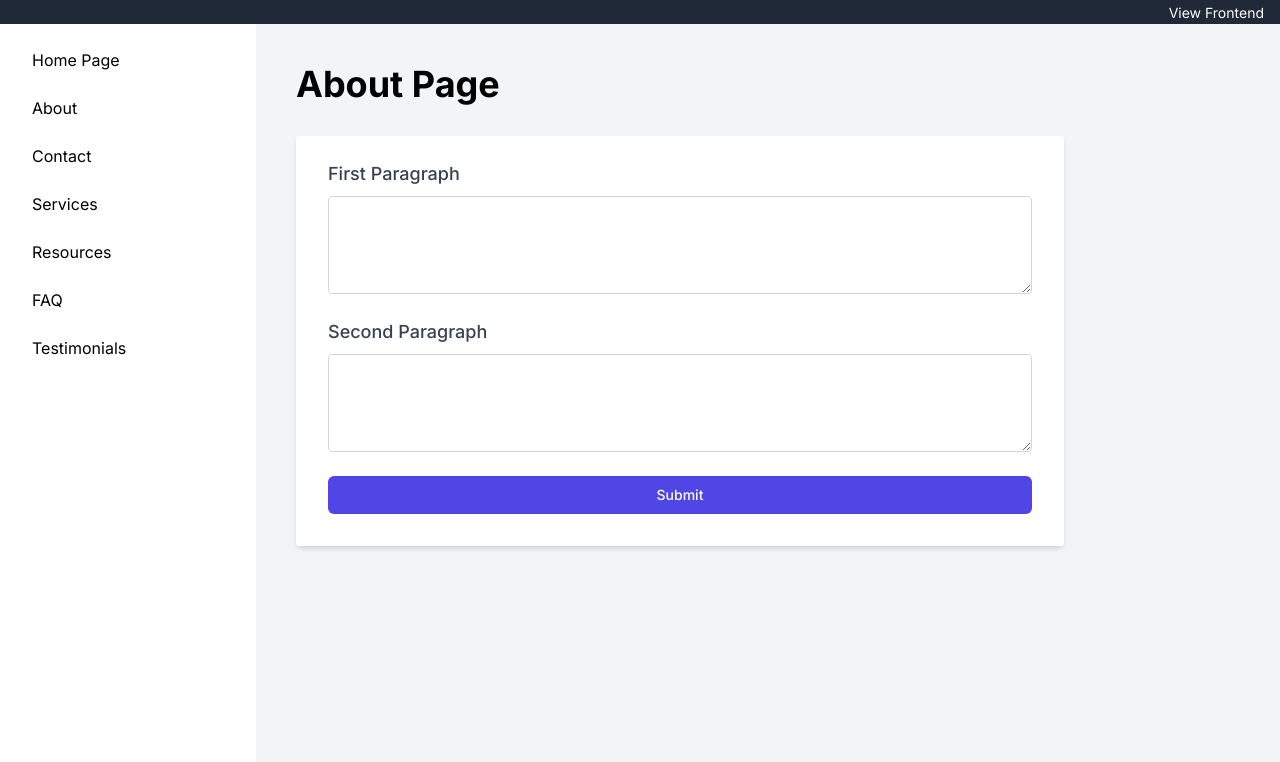
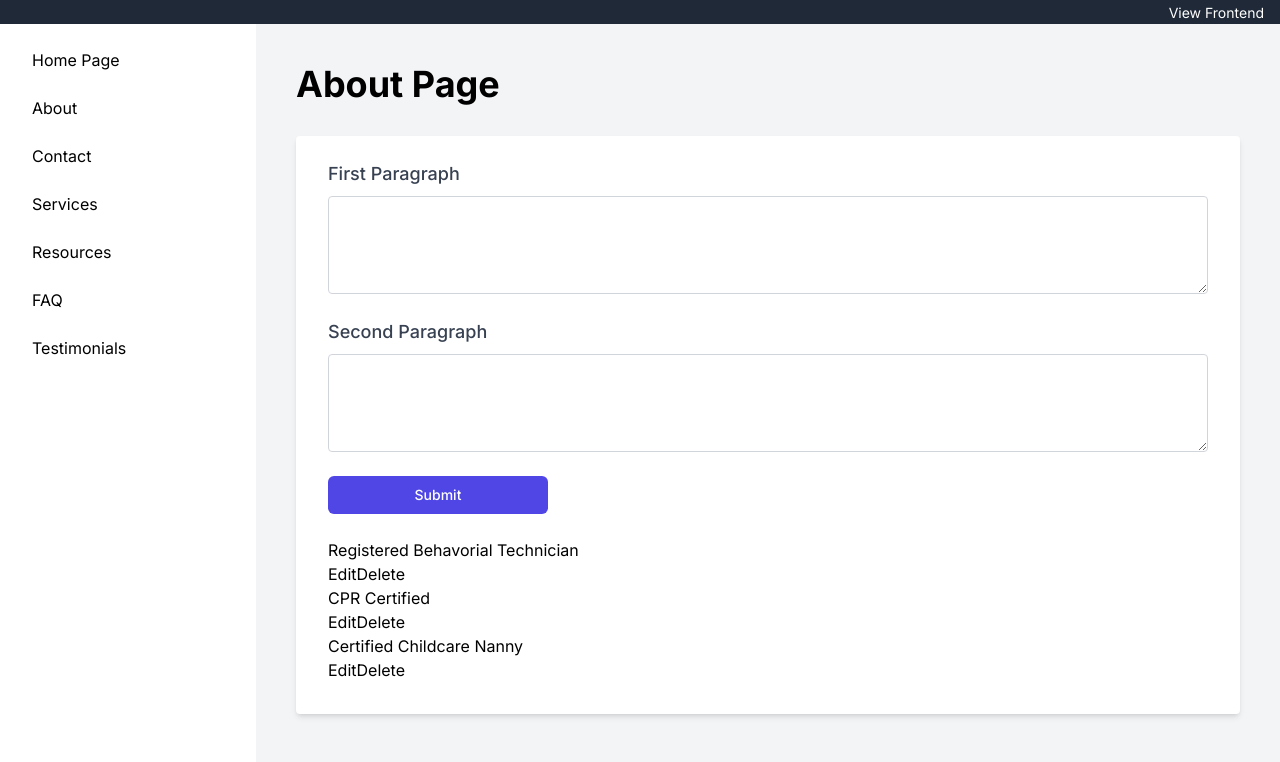
Before and after one commit to AdeshPawaroo/Hackathon, a Next.js app: page /dashboard/about in a window 1280 px wide. Shown: the top 762 px of the page. Built offline with nearby package versions, Linux system fonts and the light colour scheme.

Commit message:
added base/unstyled certifications panel

```diff
--- a/app/about/page.tsx
+++ b/app/about/page.tsx
@@ -1,15 +1,26 @@
 import React from 'react';
 import Image from 'next/image';
 
+// const aboutParagraphs = [
+//   "Growing up as an only child with a busy single mom, I understood loneliness and made it my mission to prevent it in as many children as possible. Since receiving my certifications in 2019, I have been dedicated to providing love, guidance, and fun learning experiences to every child and family I work with.",
+//   "I'm not just a nanny; I'm a mentor, a tutor, and a friend. My journey has led me to earn a Registered Behavior Technician certification, allowing me to offer specialized care for children with different needs. My motto is simple: 'You're There for Them, and I'm Here For You.'"
+// ];
+
 const aboutParagraphs = [
-  "Growing up as an only child with a busy single mom, I understood loneliness and made it my mission to prevent it in as many children as possible. Since receiving my certifications in 2019, I have been dedicated to providing love, guidance, and fun learning experiences to every child and family I work with.",
-  "I'm not just a nanny; I'm a mentor, a tutor, and a friend. My journey has led me to earn a Registered Behavior Technician certification, allowing me to offer specialized care for children with different needs. My motto is simple: 'You're There for Them, and I'm Here For You.'"
+    "Growing up as an only child with a busy single mom, I understood loneliness and made it my mission to prevent it in as many children as possible. I have been dedicated to providing love, guidance, and fun learning experiences to every child and family I work with. I'm not just a nanny; I'm a mentor, a tutor, and a friend. My motto is simple: 'You're There for Them, and I'm Here For You.'",
+    ""
+];
+
+const certifications = [
+    'Registered Behavorial Technician',
+    'CPR Certified',
+    'Certified Childcare Nanny'
 ];
 
 
 export default function AboutPage() {
   return (
-      <div className="container mx-auto p-4 flex flex-col md:flex-row items-center">
+      <div className="container mx-auto p-4 flex flex-col md:flex-row items-center text-center border">
           <div className="flex-1">
               <Image
                   src="/flower.jpg"
@@ -25,6 +36,12 @@ export default function AboutPage() {
                   <p key={index} className="mb-2">{paragraph}</p>
               ))}
           </div>
+          <div className="flex-1 p-4">
+            <h1 className="text-2xl font-bold mb-4">Certifications</h1>
+            {certifications.map((cert, index) => (
+                <p key={index} className="mb-2">{cert}</p>
+            ))}
+          </div>
       </div>
   );
 }
--- a/app/dashboard/about/page.tsx
+++ b/app/dashboard/about/page.tsx
@@ -1,11 +1,32 @@
 'use client';
 import React, { useState } from 'react';
+
+const initialCertifications = [
+  'Registered Behavorial Technician',
+  'CPR Certified',
+  'Certified Childcare Nanny'
+];
 
 const AboutPageDashboard = () => {
     const [formData, setFormData] = useState({
         paragraphOne: '',
         paragraphTwo: ''
     });
+
+    const [certifications, setCertifications] = useState(initialCertifications);
+    const [editingCertification, setEditingCertification] = useState(null);
+
+    const handleEdit = (certification) => {
+      //fill in
+    };
+
+    const handleDelete = (certification) => {
+      //fill in
+    };
+
+    const handleSave = (newCertification) => {
+      //fill in
+    }
 
     const handleChange = (e) => {
         const { name, value } = e.target;
@@ -22,9 +43,10 @@ const AboutPageDashboard = () => {
         console.log('Form data submitted:', formData);
     };
 
+    //max-w-3xl
     return (
       <div className="flex h-screen bg-gray-100 p-10">
-      <div className="max-w-3xl w-full space-y-8">
+      <div className="max-w-9xl w-full space-y-8">
         <h1 className="text-4xl font-bold mb-6">About Page</h1>
         <form onSubmit={handleSubmit} className="space-y-6 bg-white shadow-md rounded px-8 pt-6 pb-8 mb-4">
           <div className="mb-4">
@@ -50,13 +72,23 @@ const AboutPageDashboard = () => {
               rows={4}
             ></textarea>
           </div>
-
           <button
             type="submit"
-            className="group relative w-full flex justify-center py-2 px-4 border border-transparent text-sm font-medium rounded-md text-white bg-indigo-600 hover:bg-indigo-700 focus:outline-none focus:ring-2 focus:ring-offset-2 focus:ring-indigo-500"
+            className="group relative w-3/12 flex justify-center py-2 px-4 border border-transparent text-sm font-medium rounded-md text-white bg-indigo-600 hover:bg-indigo-700 focus:outline-none focus:ring-2 focus:ring-offset-2 focus:ring-indigo-500"
           >
             Submit
           </button>
+          <div>
+            {certifications.map((certification, index) => (
+              <div key={index}>
+                <h2>{certification}</h2>
+                <div>
+                  <button onClick={() => handleEdit(certification)}>Edit</button>
+                  <button onClick={() => handleDelete(certification)}>Delete</button>
+                </div>
+              </div>
+            ))}
+          </div>
         </form>
       </div>
     </div>
```
